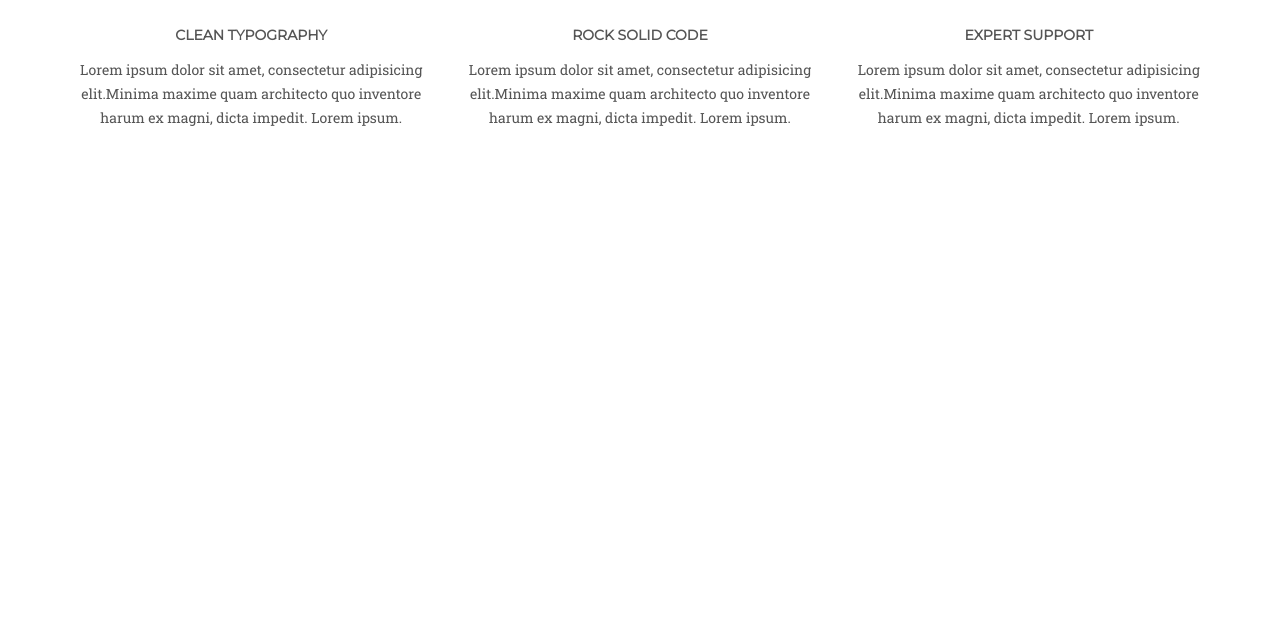
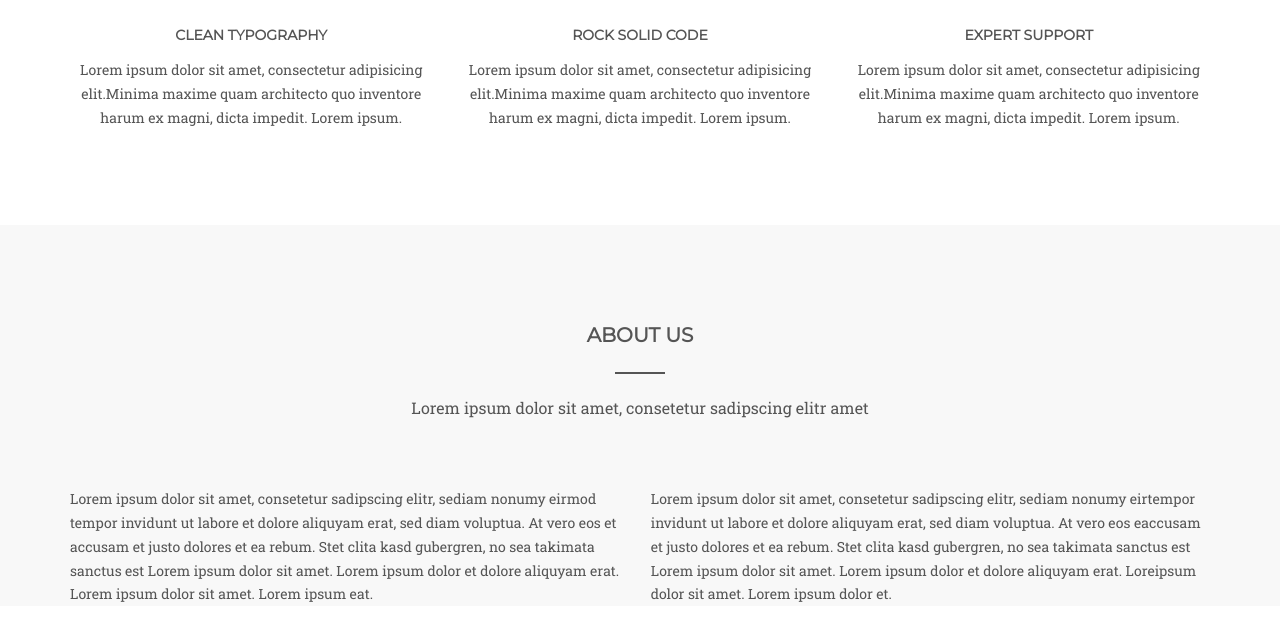
Before and after one commit to kostyastr8/course-practik, a plain HTML site: page index.html in a window 1280 px wide. Shown: the part 1116-1742 px from the top of the page. Before the commit the page ends 1336 px from the top, so only its background shows below. Drawn offline with Linux system fonts and the light colour scheme.

Commit message:
add about us block

```diff
--- a/index.html
+++ b/index.html
@@ -80,6 +80,33 @@
             </div>
     </div>
 
+    <div class="aboutusbackcolor">
+        <div class="container aboutustext">
+            <div class="aboutus">
+                <h4>ABOUT US</h4>
+                <hr>
+                <span>Lorem ipsum dolor sit amet, consetetur sadipscing elitr amet</span>
+            </div>
+            <div class="aboutustextpart">
+                <div class="textpart">
+                    <span>Lorem ipsum dolor sit amet, consetetur sadipscing elitr, sediam nonumy eirmod<br>
+                        tempor invidunt ut labore et dolore aliquyam erat, sed diam voluptua. At vero eos et<br>
+                        accusam et justo dolores et ea rebum. Stet clita kasd gubergren, no sea takimata<br>
+                        sanctus est Lorem ipsum dolor sit amet. Lorem ipsum dolor et dolore aliquyam erat.<br>
+                        Lorem ipsum dolor sit amet. Lorem ipsum eat.</span>
+                </div>
+                <div class="textpart">
+                    <span>Lorem ipsum dolor sit amet, consetetur sadipscing elitr, sediam nonumy eirtempor<br>
+                        invidunt ut labore et dolore aliquyam erat, sed diam voluptua. At vero eos eaccusam<br>
+                        et justo dolores et ea rebum. Stet clita kasd gubergren, no sea takimata sanctus est<br>
+                        Lorem ipsum dolor sit amet. Lorem ipsum dolor et dolore aliquyam erat. Loreipsum<br>
+                        dolor sit amet. Lorem ipsum dolor et.</span>
+                </div>
+            </div>
+
+        </div>
+    </div>
+
 
 
 
--- a/styles/services.css
+++ b/styles/services.css
@@ -1,6 +1,11 @@
-.service {
-    margin: 90px auto;
+.service,
+.aboutus{
+    margin: 90px auto 95px;
     text-align: center;
+}
+
+.aboutus {
+    margin-bottom: 70px;
 }
 
 h4 {
@@ -8,6 +13,10 @@ h4 {
     font-family: Montserrat, Arial, "Helvetica Neue", Helvetica, sans-serif;
     margin: 0 auto;
     color: #555555;
+}
+
+.aboutus h4{
+    padding-top: 99px
 }
 
 hr {
@@ -18,20 +27,28 @@ hr {
     background-color:#555555;
 }
 
-.service span {
+
+.service span,
+.aboutus span{
     font-family: 'Roboto Slab', Arial, "Helvetica Neue", Helvetica, sans-serif;
     font-size: 16px;
     color: #555555;
     margin-top: 30px;
 }
 
-.servicetype {
+.servicetype,
+.aboutustextpart {
     margin: 70px 0;
     color: #555555;
     font-size: 14px;
 }
 
-.servicetypeelement{
+.aboutustextpart {
+    margin-bottom: 20px;
+}
+
+.servicetypeelement,
+.textpart {
     display: inline-block;
 }
 
@@ -43,6 +60,14 @@ hr {
     padding-left: 43px;
 }
 
+
+.textpart:first-child {
+    padding-right: 14px;
+}
+
+.textpart:last-child {
+    padding-left: 14px;
+}
 
 .icon1,.icon2, .icon3 {
     position: relative;
@@ -106,9 +131,13 @@ hr {
     margin: 30px auto 15px;
     font-size: 14px;
 }
-
+.aboutustextpart span,
 .servicetype span{
     font-size: 14px;
     font-family: 'Roboto Slab', Arial, "Helvetica Neue", Helvetica, sans-serif;
     line-height: 1.7;
 }
+
+.aboutusbackcolor{
+    background-color: #f8f8f8;
+}
```
Also changed, not shown: styles/style.css (line endings or trailing spaces).
